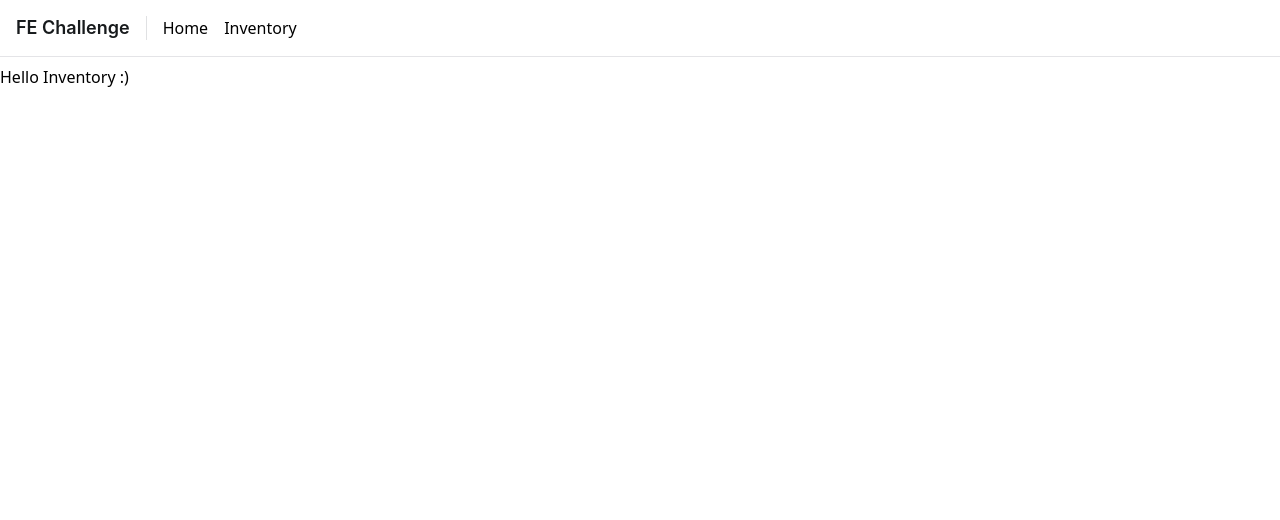
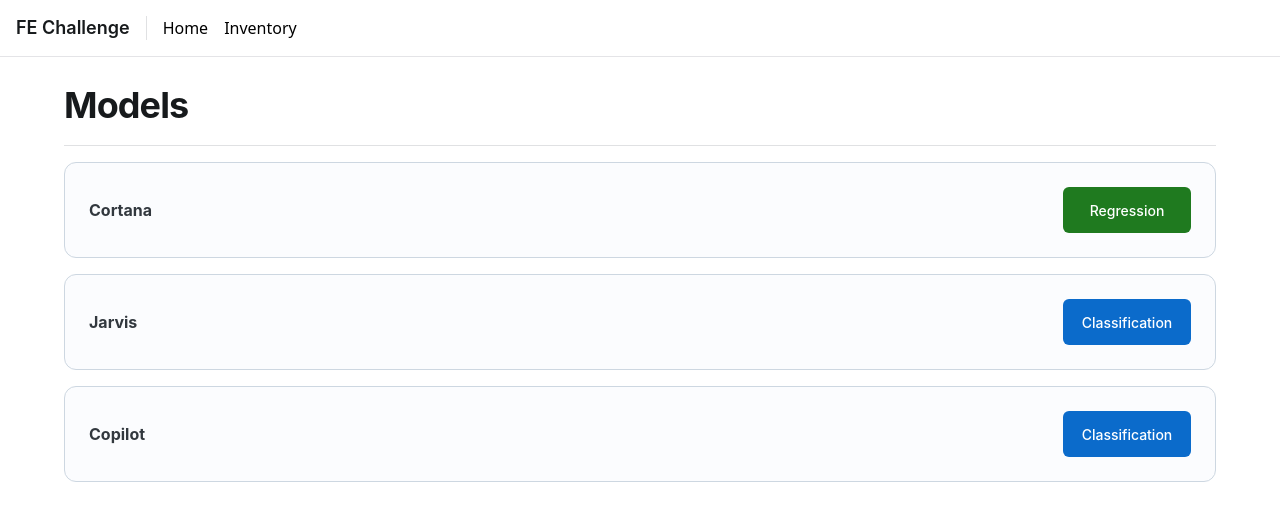
Before and after one commit to medeiros-dev/front-end-technical-challenge, a React (Vite) app: page /inventory in a window 1280 px wide. Shown: the top 520 px of the page. Built offline with nearby package versions, Linux system fonts and the light colour scheme; data requests are answered from the project's data file.

Commit message:
:hammer: Add the Inventory page

```diff
--- a/package.json
+++ b/package.json
@@ -16,9 +16,11 @@
     "@mui/joy": "^5.0.0-beta.21",
     "@nivo/bar": "^0.84.0",
     "@nivo/core": "^0.84.0",
+    "axios": "^1.6.5",
     "react": "^18.2.0",
     "react-dom": "^18.2.0",
-    "react-router-dom": "^6.21.1"
+    "react-router-dom": "^6.21.1",
+    "react-toastify": "^10.0.0"
   },
   "devDependencies": {
     "@types/react": "^18.2.43",
--- a/src/App.tsx
+++ b/src/App.tsx
@@ -1,5 +1,6 @@
 import { Outlet } from "react-router-dom";
 import Navbar from "./components/Navbar";
+import "react-toastify/dist/ReactToastify.css";
 
 function App() {
   return (
--- /dev/null
+++ b/src/components/ListItem.tsx
@@ -0,0 +1,33 @@
+import { FC } from "react";
+
+import { Alert, Card, Typography } from "@mui/joy";
+import { Link } from "react-router-dom";
+
+type ListItemProps = {
+  model: ModelListItem;
+};
+
+const ListItem: FC<ListItemProps> = ({ model }) => {
+  return (
+    <li className="list-none">
+      <Card
+        size="lg"
+        className="flex justify-between content-center cursor-pointer duration-150 min-h-24 hover:shadow-md hover:shadow-blue-400 mt-4"
+        orientation="horizontal"
+        component={Link}
+        to={`/analysis/${model.name}`}
+      >
+        <Typography className="font-bold self-center">{model.name}</Typography>
+        <Alert
+          variant="solid"
+          color={model.type === "Classification" ? "primary" : "success"}
+          className="w-32 flex justify-center text-center"
+        >
+          {model.type}
+        </Alert>
+      </Card>
+    </li>
+  );
+};
+
+export default ListItem;
--- /dev/null
+++ b/src/components/ListItemSkeleton.tsx
@@ -0,0 +1,20 @@
+import { Alert, Card, Skeleton, Typography } from "@mui/joy";
+
+const ListItemSkeleton = () => {
+  return (
+    <Card
+      size="lg"
+      className="flex justify-between content-center cursor-pointer duration-150 min-h-24 hover:shadow-md hover:shadow-blue-400 mt-4"
+      orientation="horizontal"
+    >
+      <Typography className="font-bold self-center">
+        <Skeleton loading={true}>List Item Skeleton</Skeleton>
+      </Typography>
+      <Alert variant="solid" className="w-32 flex justify-center text-center">
+        <Skeleton loading={true}>ListItem Skeleton</Skeleton>
+      </Alert>
+    </Card>
+  );
+};
+
+export default ListItemSkeleton;
--- /dev/null
+++ b/src/components/ModelList.tsx
@@ -0,0 +1,31 @@
+import { FC } from "react";
+import ListItem from "./ListItem";
+import { Typography } from "@mui/joy";
+
+type ModelListProps = {
+  data: ModelListItem[];
+};
+
+const ModelList: FC<ModelListProps> = ({ data }) => {
+  if (data.length) {
+    // Render list if there is data
+    return (
+      <ul role="test" className="w-100">
+        {data.map((model) => (
+          <ListItem key={model.id} model={model} />
+        ))}
+      </ul>
+    );
+  } else {
+    // Render a message if there is no data
+    return (
+      <section className="flex justify-center items-center h-[50vh] w-full">
+        <Typography level="body-lg">
+          We dont have yet models to show you. Back later!
+        </Typography>
+      </section>
+    );
+  }
+};
+
+export default ModelList;
--- /dev/null
+++ b/src/services/index.ts
@@ -0,0 +1,3 @@
+import { getModels } from "./models.service";
+
+export { getModels };
--- /dev/null
+++ b/src/services/models.service.ts
@@ -0,0 +1,24 @@
+import axios, { AxiosResponse } from "axios";
+
+export const getModels: () => Promise<ModelsResponseItem[]> = async () => {
+  try {
+    const response: AxiosResponse<ModelsResponseItem[]> = await axios.get(
+      `http://localhost:5000/models`
+    );
+    return response.data;
+  } catch (error) {
+    if (axios.isAxiosError(error)) {
+      if (error.response) {
+        console.error(`Request failed with status ${error.response.status}`);
+        console.error(error.response.data);
+      } else if (error.request) {
+        console.error("No response received from the server");
+      } else {
+        console.error("Error setting up the request:", error.message);
+      }
+    } else {
+      console.error("Unexpected error:", error);
+    }
+    throw error;
+  }
+};
--- /dev/null
+++ b/src/types/models.d.ts
@@ -0,0 +1,18 @@
+type ModelListItem = {
+  id: string;
+  name: string;
+  type: "Regression" | "Classification";
+};
+
+type ModelsResponseItem = {
+  model_version: number;
+  ts_start: number;
+  ts_end: number;
+  num_categorical: number;
+  job_id: string;
+  model_type: "Regression" | "Classification";
+  num_continuous: number;
+  model_name: string;
+  sk: string;
+  ts_updated: number;
+};
--- /dev/null
+++ b/src/utils/index.ts
@@ -0,0 +1,13 @@
+export const makeModelList = (
+  response: ModelsResponseItem[]
+): ModelListItem[] => {
+  const modelList: ModelListItem[] = response.map((model) => {
+    return {
+      id: model.job_id,
+      name: model.model_name,
+      type: model.model_type,
+    };
+  });
+
+  return modelList;
+};
--- a/src/views/Inventory/Inventory.tsx
+++ b/src/views/Inventory/Inventory.tsx
@@ -1,8 +1,59 @@
+import { useEffect, useState } from "react";
+
+import { Container, Divider, Typography } from "@mui/joy";
+import { ToastContainer, toast } from "react-toastify";
+import ListItemSkeleton from "../../components/ListItemSkeleton";
+import ModelList from "../../components/ModelList";
+
+import { getModels } from "../../services";
+import { makeModelList } from "../../utils";
+
 const Inventory = () => {
+  const [ḿodelListData, setModelListData] = useState<ModelListItem[]>([]);
+  const [isloading, setIsLoading] = useState(true);
+
+  const LOADING_DELAY = 1000;
+  const NUMBER_OF_SKELETONS = 3;
+
+  useEffect(() => {
+    (async () => {
+      await fetchData();
+    })();
+  }, []);
+
+  const fetchData = async () => {
+    try {
+      const modelsDataResponse = await getModels();
+      setModelListData(makeModelList(modelsDataResponse));
+    } catch (error) {
+      toast.error("Oops! Something went wrong. Please try again later.", {
+        position: "top-right",
+      });
+      console.error("Error fetching models:", error);
+    } finally {
+      setTimeout(() => {
+        setIsLoading(false);
+      }, LOADING_DELAY);
+    }
+  };
+
   return (
-    <div>
-      <h1>Hello Inventory :)</h1>
-    </div>
+    <Container>
+      <ToastContainer />
+      <header className="flex flex-col gap-4 pt-4 mb-4">
+        <Typography level="h1">Models</Typography>
+      </header>
+      <Divider />
+      <section>
+        {isloading ? (
+          Array.from({ length: NUMBER_OF_SKELETONS }, (_, index) => (
+            <ListItemSkeleton key={index} />
+          ))
+        ) : (
+          <ModelList data={ḿodelListData} />
+        )}
+      </section>
+    </Container>
   );
 };
 
```
Also changed, not shown: 1 other file (tests, documents, lock files or other folders).
